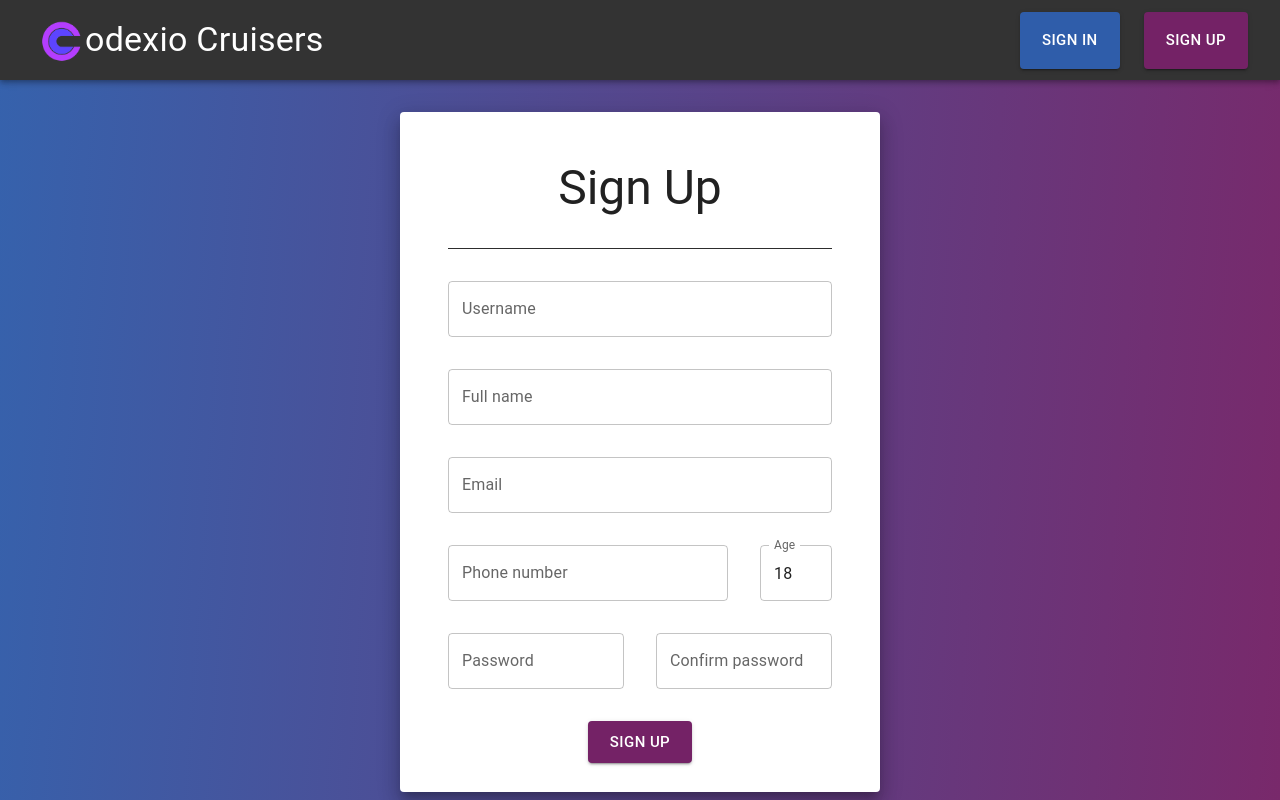
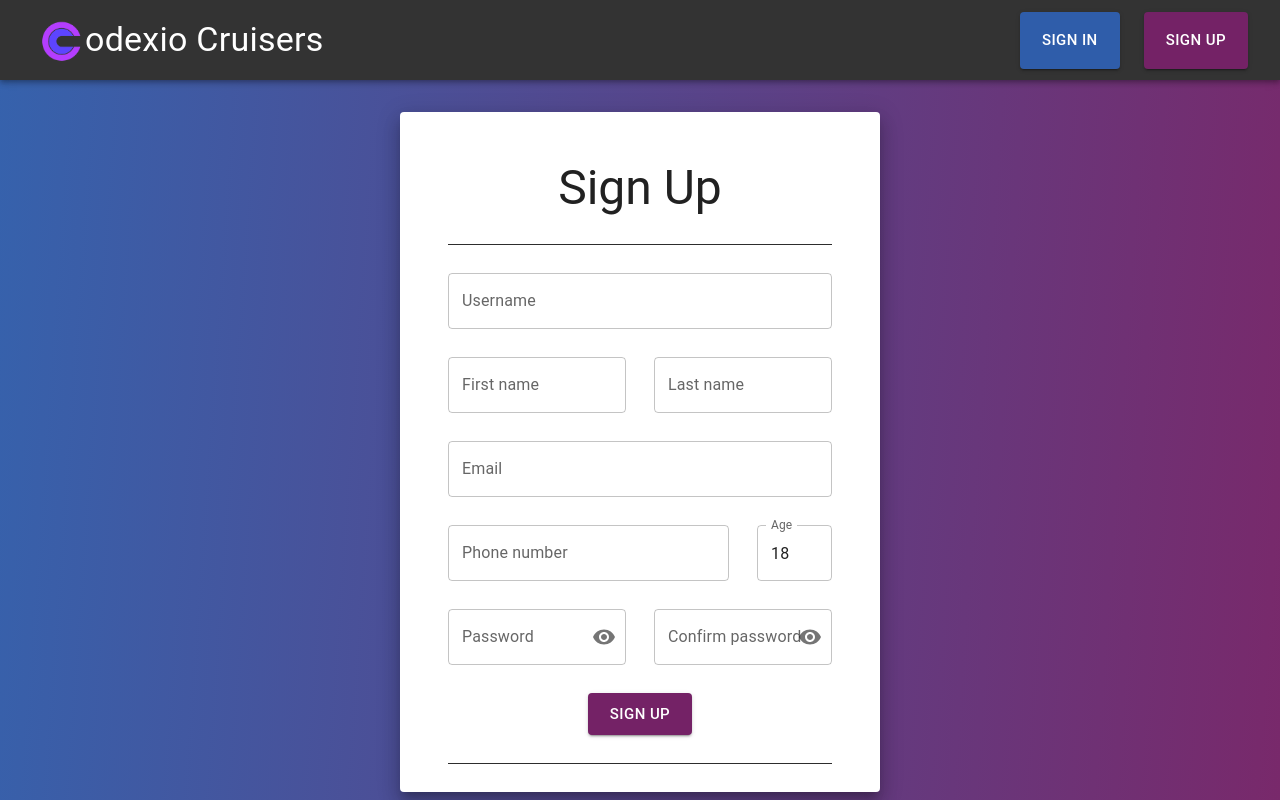
Before and after one commit to stodorichkov/RentACar, a React (Create React App) app in the folder client/: page /signup in a window 1280 px wide. Built offline with nearby package versions, Linux system fonts and the light colour scheme.

Commit message:
Show cars for rent

```diff
--- a/client/src/components/Aurhentication/SignInForm.jsx
+++ b/client/src/components/Aurhentication/SignInForm.jsx
@@ -1,5 +1,7 @@
-import { Paper, Typography, TextField, Divider, Button, Alert } from '@mui/material';
+import { Paper, Typography, TextField, Divider, Button, Alert, Link, FormControl, InputLabel, OutlinedInput, InputAdornment, IconButton } from '@mui/material';
 import Grid from '@mui/material/Unstable_Grid2';
+import Visibility from '@mui/icons-material/Visibility';
+import VisibilityOff from '@mui/icons-material/VisibilityOff';
 
 import { useEffect, useState } from 'react';
 import { useNavigate } from "react-router-dom";
@@ -14,6 +16,8 @@ import { setAlert } from '../../redux/actions/alertActions';
 const SignInForm = () => {
     const [username, setUsername] = useState('');
     const [password, setPassword] = useState('');
+    const [showPass, setShowPass] = useState(false);
+
     const alert = useSelector(state => state.alert);
     const navigate = useNavigate();
     const dispatch = useDispatch();
@@ -55,9 +59,9 @@ const SignInForm = () => {
 
     return (
         <Grid container justifyContent='center' sx={{marginTop: '4vh'}}>
-            <Grid xs={10} sm={7.5} md={6.5} lg={4.5} xl={3.5}>
+            <Grid xs={10} sm={7.5} md={6.5} lg={4.5} xl={3.7}>
                 <Paper elevation={12} sx={{padding: '3.5rem'}}>
-                    <Grid container spacing={3} justifyContent='center'>
+                    <Grid container spacing={4} justifyContent='center'>
                         <Grid xs={12}>
                             <Typography variant="h3" color="textPrimary" align="center" >Sign In</Typography>
                         </Grid>
@@ -78,18 +82,39 @@ const SignInForm = () => {
                             />
                         </Grid>
                         <Grid xs={12}>
-                            <TextField
-                                fullWidth
-                                label="Password"
-                                type="password"
-                                value = {password}
-                                onChange ={handleChangePassword}
-                            />
+                            <FormControl variant="outlined" fullWidth>
+                                <InputLabel htmlFor="password">Password</InputLabel>
+                                <OutlinedInput
+                                    id="password"
+                                    type={showPass ? 'text' : 'password'}
+                                    endAdornment={
+                                        <InputAdornment position="end">
+                                            <IconButton
+                                            onClick={() => setShowPass(!showPass)}
+                                            edge="end"
+                                            >
+                                            {showPass ? <VisibilityOff /> : <Visibility />}
+                                            </IconButton>
+                                        </InputAdornment>
+                                    }
+                                    label="Password"
+                                    value = {password}
+                                    onChange ={handleChangePassword}
+                                />
+                            </FormControl>
                         </Grid>
                         <Grid>
                             <Button variant="contained" size="large" color="button_primary" onClick={signInUser}>
                                 Sign In
                             </Button>
+                        </Grid>
+                        <Grid xs={12}>
+                            <Divider sx={{backgroundColor: theme.palette.menu.main}}/>
+                        </Grid>
+                        <Grid xs={12}>
+                            <Typography variant="body2" align="center">
+                                Don't have an account?  <Link onClick={() => navigate('/signup')}>Sign Up</Link>
+                            </Typography>
                         </Grid>
                     </Grid>
                 </Paper>
--- a/client/src/components/Aurhentication/SignUpForm.jsx
+++ b/client/src/components/Aurhentication/SignUpForm.jsx
@@ -1,5 +1,7 @@
-import { Paper, Typography, TextField, Divider, Button, Alert } from '@mui/material';
+import { Paper, Typography, TextField, Divider, Button, Alert, FormControl, OutlinedInput, InputLabel, InputAdornment, IconButton, Link } from '@mui/material';
 import Grid from '@mui/material/Unstable_Grid2';
+import Visibility from '@mui/icons-material/Visibility';
+import VisibilityOff from '@mui/icons-material/VisibilityOff';
 
 import { useState, useEffect } from 'react';
 import { useTheme } from '@mui/material/styles';
@@ -12,12 +14,16 @@ import { setAlert } from '../../redux/actions/alertActions';
 
 const SignUpForm = () => {
     const [username, setUsername] = useState('');
-    const [fullName, setFullName] = useState('');
+    const [firstName, setFirstName] = useState('');
+    const [lasttName, setLastName] = useState('');
     const [email, setEmail] = useState('');
     const [phone, setPhone] = useState('');
     const [age, setAge] = useState(18);
     const [password, setPassword] = useState('');
+    const [showPass, setShowPass] = useState(false);
     const [confirmPassword, setConfirmPassword] = useState('');
+    const [showConfPass, setShowConfPass] = useState(false);
+
     const alert = useSelector(state => state.alert);
     const dispatch = useDispatch();
     const navigate = useNavigate();
@@ -26,8 +32,11 @@ const SignUpForm = () => {
     const handleChangeUsername = (event) => {
         setUsername(event.target.value);
     }
-    const handleChangeFullName = (event) => {
-        setFullName(event.target.value);
+    const handleChangeFirstName = (event) => {
+        setFirstName(event.target.value);
+    }
+    const handleChangeLastName = (event) => {
+        setLastName(event.target.value);
     }
     const handleChangeEmail = (event) => {
         setEmail(event.target.value);
@@ -36,7 +45,15 @@ const SignUpForm = () => {
         setPhone(event.target.value);
     }
     const handleChangeAge = (event) => {
+        if(!parseInt(event.target.value) || parseInt(event.target.value) < 2) {
+            setAge(18);
+        }
+        else if (parseInt(event.target.value) > 65) {
+            setAge(65);
+        }
+        else {
             setAge(event.target.value);
+        }
     }
     const handleChangePassword = (event) => {
         setPassword(event.target.value);
@@ -53,7 +70,7 @@ const SignUpForm = () => {
         const content = {
             username: username,
             email: email,
-            fullName: fullName,
+            fullName: `${firstName} ${lasttName}`,
             years: age,
             mobilePhone: phone,
             password: password,
@@ -78,9 +95,9 @@ const SignUpForm = () => {
 
     return (
         <Grid container justifyContent='center' sx={{marginTop: '4vh'}}>
-            <Grid xs={10} sm={7.5} md={6.5} lg={4.5} xl={4}>
+            <Grid xs={10} sm={7.5} md={6.5} lg={4.5} xl={3.7}>
                 <Paper elevation={12} sx={{padding: '3em',overflow: 'auto', maxHeight: {xl:'94vh', lg: '85vh'}}}>
-                    <Grid container spacing={4} justifyContent="center">
+                    <Grid container spacing={3.5} justifyContent="center">
                         <Grid xs={12}>
                             <Typography variant="h3" color="textPrimary" align="center" >Sign Up</Typography>
                         </Grid>
@@ -100,12 +117,20 @@ const SignUpForm = () => {
                                 onChange ={handleChangeUsername}
                             />
                         </Grid>
-                        <Grid xs={12}>
+                        <Grid xs={6}>
                             <TextField
                                 fullWidth
-                                label="Full name"
-                                value = {fullName}
-                                onChange ={handleChangeFullName}
+                                label="First name"
+                                value = {firstName}
+                                onChange ={handleChangeFirstName}
+                            />
+                        </Grid>
+                        <Grid xs={6}>
+                            <TextField
+                                fullWidth
+                                label="Last name"
+                                value = {lasttName}
+                                onChange ={handleChangeLastName}
                             />
                         </Grid>
                         <Grid xs={12}>
@@ -139,27 +164,62 @@ const SignUpForm = () => {
                             />
                         </Grid>
                         <Grid xs={6}>
-                            <TextField
-                                fullWidth
+                            <FormControl variant="outlined" fullWidth>
+                                <InputLabel htmlFor="password">Password</InputLabel>
+                                <OutlinedInput
+                                    id="password"
+                                    type={showPass ? 'text' : 'password'}
+                                    endAdornment={
+                                        <InputAdornment position="end">
+                                            <IconButton
+                                            onClick={() => setShowPass(!showPass)}
+                                            edge="end"
+                                            >
+                                            {showPass ? <VisibilityOff /> : <Visibility />}
+                                            </IconButton>
+                                        </InputAdornment>
+                                    }
                                     label="Password"
-                                type="password"
                                     value = {password}
                                     onChange ={handleChangePassword}
                                 />
+                            </FormControl>
                         </Grid>
                         <Grid xs={6}>
-                            <TextField
-                                fullWidth
+                            <FormControl variant="outlined" fullWidth>
+                                <InputLabel htmlFor="confPassword">Confirm password</InputLabel>
+                                <OutlinedInput
+                                    id="confPassword"
+                                    type={showConfPass ? 'text' : 'password'}
+                                    endAdornment={
+                                        <InputAdornment position="end">
+                                            <IconButton
+                                            aria-label="toggle password visibility"
+                                            onClick={() => setShowConfPass(!showConfPass)}
+                                            edge="end"
+                                            >
+                                            {showConfPass ? <VisibilityOff /> : <Visibility />}
+                                            </IconButton>
+                                        </InputAdornment>
+                                    }
                                     label="Confirm password"
-                                type="password"
                                     value = {confirmPassword}
                                     onChange ={handleChangeConfirmPassword}
                                 />
+                            </FormControl>
                         </Grid>
                         <Grid>
                             <Button variant="contained" size="large" color="button_secondary" onClick={addUser}>
                                 Sign Up
                             </Button>
+                        </Grid>
+                        <Grid xs={12}>
+                            <Divider sx={{backgroundColor: theme.palette.menu.main}}/>
+                        </Grid>
+                        <Grid xs={12}>
+                            <Typography variant="body2" align="center">
+                                Already have an account? <Link onClick={() => navigate('/signin')}>Sign In</Link>
+                            </Typography>
                         </Grid>
                     </Grid>
                 </Paper>
--- a/client/src/components/Home/ShowCars.jsx
+++ b/client/src/components/Home/ShowCars.jsx
@@ -1,17 +1,41 @@
 import { Paper, Divider } from '@mui/material';
 import Grid from '@mui/material/Unstable_Grid2';
 
+import { useEffect, useState } from 'react';
 import { useSelector } from 'react-redux';
 import { useTheme } from '@mui/material/styles';
 
 import CarCard from './CarCard';
 import SortBar from './SortBar';
 
+
 const ShowCars = () => {
     const targetCars = useSelector((state) => state.targetCars)
+    const sort = useSelector((state) => state.sort);
+    const order = useSelector((state) => state.order);
+    const theme = useTheme();
 
-    // style
-    const theme = useTheme();
+    const [sortedCars, setSortedCars] = useState(targetCars);
+
+    const sortCars = () => {
+        let sorted = [...sortedCars].sort((a, b) => {
+            const comparison = order ? 1 : -1;
+            if (a[sort] > b[sort]) {
+                return comparison;
+            } else if (a[sort] < b[sort]) {
+                return -comparison;
+            } else {
+                return 0;
+            }
+        });
+
+        setSortedCars(sorted);
+    };
+
+    useEffect(() => {
+        sortCars()
+    }, [sort, order, sortCars])
+
 
     return(
         <Grid xs={11.5} >
@@ -30,7 +54,7 @@ const ShowCars = () => {
                     </Grid>
                     <Grid xs={12}>
                         <Grid container justifyContent='space-evenly' sx={{overflow: 'auto', height: '47vh'}}>
-                            {/* {targetCars.map(car => (<CarCard key={car.id} car={car}/>))} */}
+                            {sortedCars.map(car => (<CarCard key={car.id} car={car}/>))}
                         </Grid>
                     </Grid>
                 </Grid>
--- a/client/src/redux/actions/targetCarsAction.js
+++ b/client/src/redux/actions/targetCarsAction.js
@@ -1,4 +1,4 @@
-export const searchCars = (targetCars) => {
+export const searchTargetCars = (targetCars) => {
     return {
         type: 'SEARCH',
         payload: targetCars
--- a/client/src/redux/reducers/others/targetCarsReducer.js
+++ b/client/src/redux/reducers/others/targetCarsReducer.js
@@ -1,4 +1,4 @@
-const targetCarsReducer = (state = 'null', action) => {
+const targetCarsReducer = (state = null, action) => {
     switch(action.type) {
         case 'SEARCH':
             return action.payload;
```
Also changed, not shown: client/src/components/Home/CarCard.jsx (+24 -12 lines), client/src/components/Home/SearchCarForm.jsx (+13 -6 lines), client/src/components/Home/SortBar.jsx (+7 -10 lines). Lines whose indentation alone changed are shown as unchanged.
